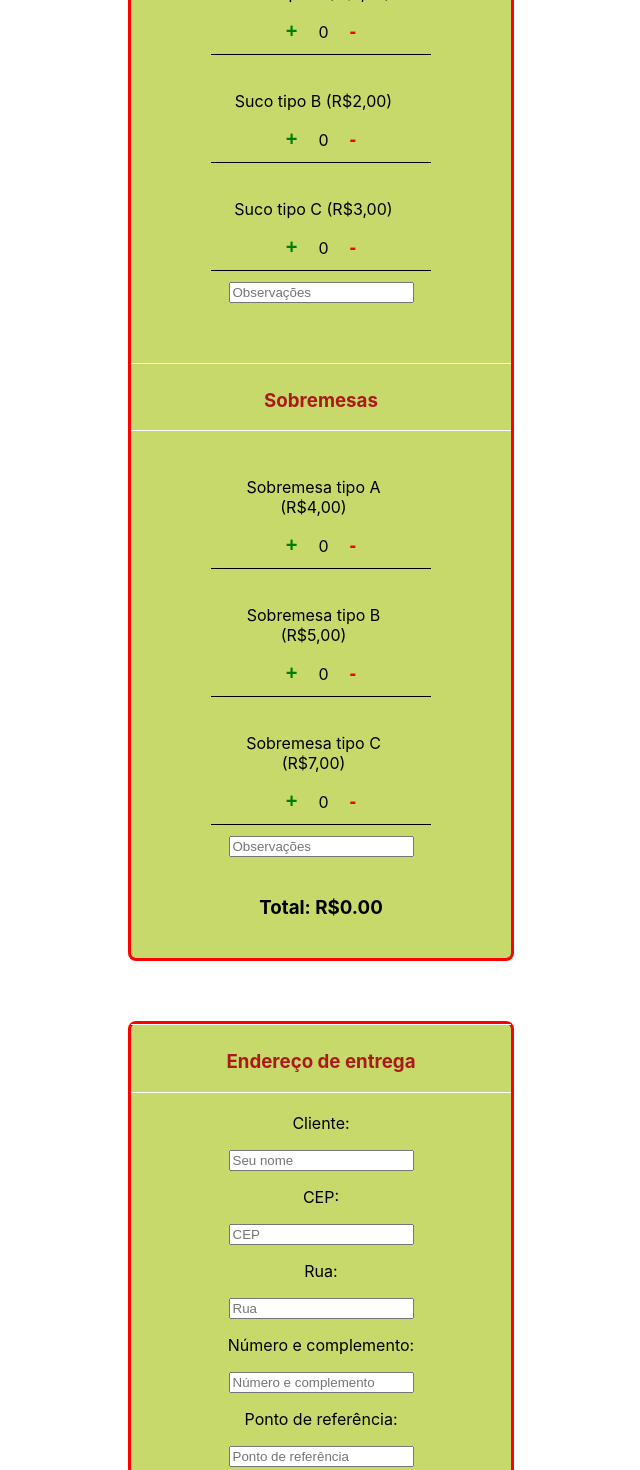
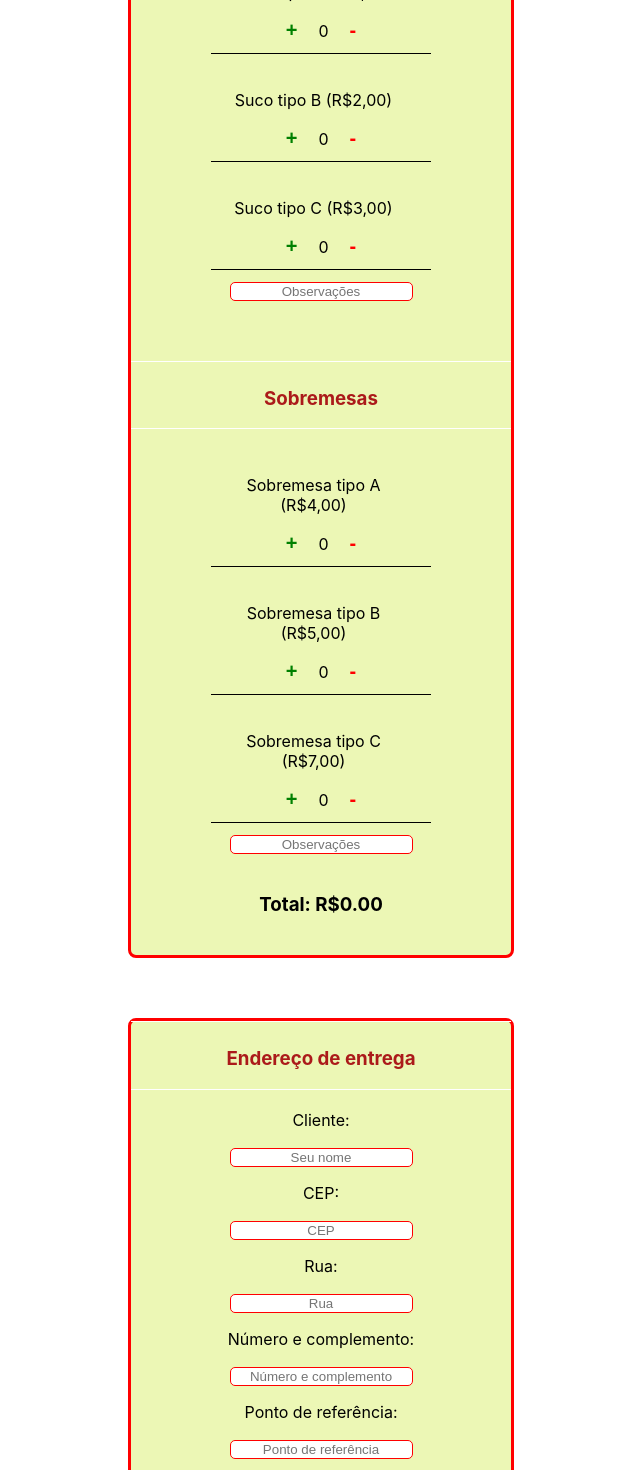
Before and after one commit to MichelRLima/Cardapio, a React (Create React App) app: page /pedido in a window 1280 px wide. Shown: the part 820-2290 px from the top of the page, without its empty margins (319-959 px from the left). Built offline with nearby package versions, Linux system fonts and the light colour scheme; a web font is replaced by a local one.

Commit message:
first commit

```diff
--- a/src/App.js
+++ b/src/App.js
@@ -4,6 +4,7 @@ import './App.css';
 import Inicio from './Inicio';
 import Pedido from './Pedido';
 import { BrowserRouter, Routes, Route } from "react-router-dom";
+
 
 
 function App() {
@@ -19,7 +20,9 @@ function App() {
 
 
     </Routes>
+
     </BrowserRouter>
+
   );
 }
 
--- a/src/Inicio.js
+++ b/src/Inicio.js
@@ -1,6 +1,6 @@
 import { Link } from "react-router-dom";
 import styles from './inicio.module.css';
-
+import Titulo from "./Titulo";
 
 function Inicio (){
 
@@ -15,7 +15,7 @@ function Inicio (){
         <div className={styles.botaoPedido}>
             <Link to="/pedido"><button>Fazer Pedido</button></ Link>
         </div>
-
+        <Titulo />
       </>
 
     )
--- /dev/null
+++ b/src/Titulo.js
@@ -0,0 +1,14 @@
+function Titulo (){
+
+
+    return(
+        <>
+        <div className="titulo" style={{backgroundColor: "white", color:"red", width: "80%", margin: "0 auto", borderRadius:"15px", border: "1px solid red", textAlign:"center"}}>
+
+        <p>Criado por <a target="_blanck" href="https://www.linkedin.com/in/michel-rocha-01b550210/">Michel Rocha</a> em React</p>
+      </div>
+        </>
+    )
+}
+
+export default Titulo
--- a/src/inicio.module.css
+++ b/src/inicio.module.css
@@ -23,6 +23,7 @@
     font-size: 25px;
     font-family: 'Ysabeau Light';
     font-weight: 300;
+    cursor: pointer;
 }
 .botaoPedido button:hover{
 
--- a/src/pedido.module.css
+++ b/src/pedido.module.css
@@ -10,7 +10,7 @@ h2{
     margin: 0 auto;
   width: 380px;
   text-align: center;
-  background-color: #c6d96a;
+  background-color: #ecf7b5;
   border: 3px solid red;
   border-radius: 8px;
   margin-bottom: 60px;
@@ -30,7 +30,7 @@ h2{
 }
 .buttonMais{
     border: none;
-    background-color: #c6d96a;
+    background-color: #ecf7b5;
     color: green;
     font-weight: bold;
     font-size: 20px;
@@ -39,7 +39,7 @@ h2{
 }
 .buttonMenos{
     border: none;
-    background-color: #c6d96a;
+    background-color: #ecf7b5;
     color: red;
     font-weight: bold;
     font-size: 20px;
@@ -68,7 +68,7 @@ h2{
   margin: 0 auto;
   width: 380px;
   text-align: center;
-  background-color: #c6d96a;
+  background-color: #ecf7b5;
   border: 3px solid red;
   border-radius: 8px;
   margin-bottom: 60px;
@@ -78,7 +78,7 @@ h2{
   margin: 0 auto;
   width: 380px;
   text-align: center;
-  background-color: #c6d96a;
+  background-color: #ecf7b5;
   border: 3px solid red;
   border-radius: 8px;
   margin-bottom: 60px;
@@ -110,6 +110,11 @@ input[type=number]::-webkit-outer-spin-button {
   margin: 0;
 }
 
+input[type=text],input[type=number]{
+  border-radius: 5px;
+  text-align: center;
+  border: 0.5px solid red;
+}
 .buttonEnviar{
     margin:15px auto;
     display: block;
```
